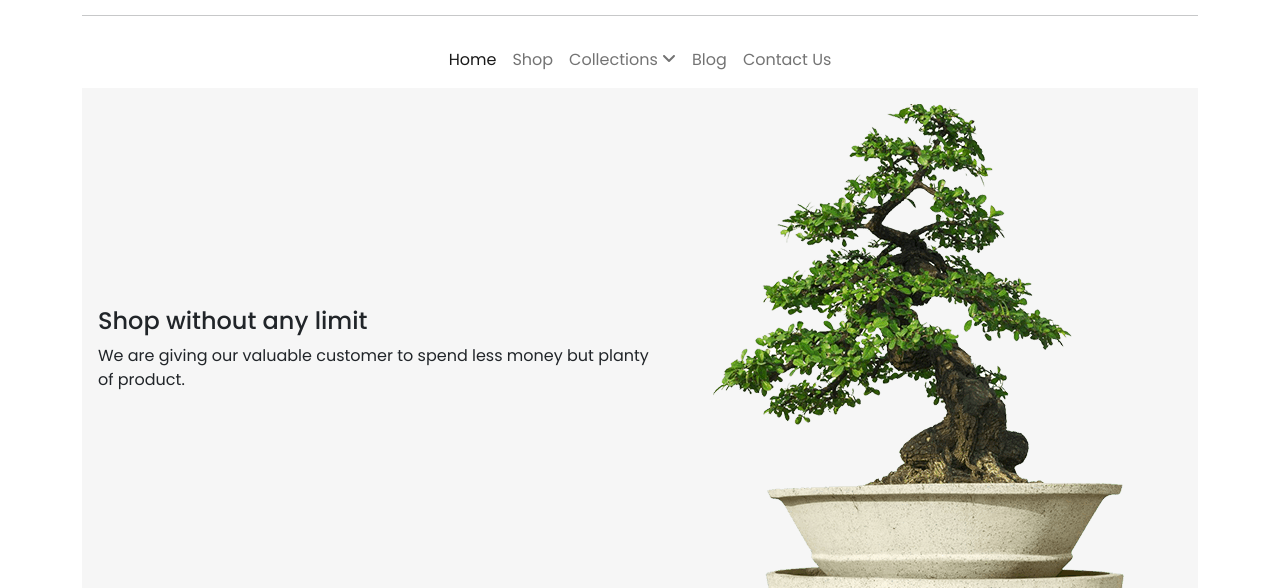
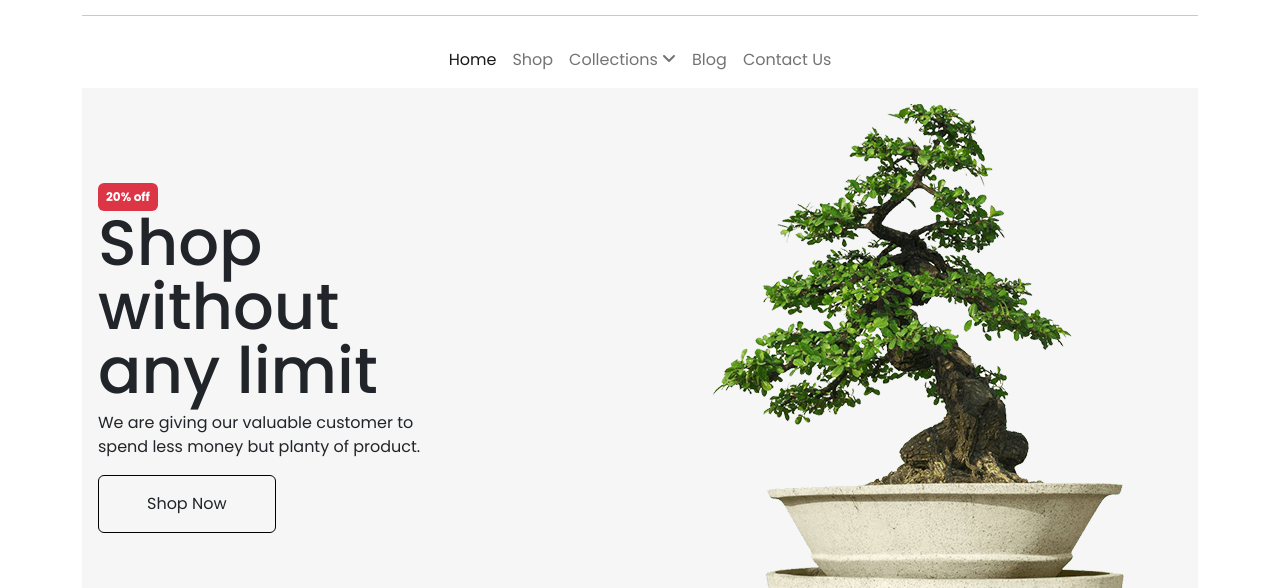
Before and after one commit to joy-ahmed/StoreofGione, a website: page index.html in a window 1280 px wide. Shown: the part 343-931 px from the top of the page. Drawn offline with nearby package versions, Linux system fonts and the light colour scheme.

Commit message:
added animation to the carousel

```diff
--- a/index.html
+++ b/index.html
@@ -145,7 +145,7 @@
   <!-- hero section start -->
   <!-- carousel -->
   <div class="container">
-    <div id="main-carousel" class="carousel slide" data-bs-ride="false">
+    <div id="main-carousel" class="carousel slide" data-bs-ride="true">
       <!-- <div class="carousel-indicators">
         <button type="button" data-bs-target="#carouselExampleIndicators" data-bs-slide-to="0" class="active" aria-current="true" aria-label="Slide 1"></button>
         <button type="button" data-bs-target="#carouselExampleIndicators" data-bs-slide-to="1" aria-label="Slide 2"></button>
@@ -155,22 +155,26 @@
         <div class="carousel-item active">
           <div class="inner-content d-flex">
             <div class="content">
-              <h4>Shop without any limit</h4>
+              <span class="badge bg-danger p-2">20% off</span>
+              <h2>Shop without any limit</h2>
               <p>We are giving our valuable customer to spend less money but planty of product.</p>
+              <button class="btn cta">Shop Now</button>
             </div>
             <div class="img-banner">
-              <img src="./img/carosel-1.png" alt="">
+              <img class="float-end" src="./img/carosel-1.png" alt="">
             </div>
           </div>
         </div>
         <div class="carousel-item">
           <div class="inner-content d-flex">
             <div class="content">
-              <h4>Shop without any limit</h4>
+              <span class="badge bg-danger">20% off</span>
+              <h2>Shop without any limit</h2>
               <p>We are giving our valuable customer to spend less money but planty of product.</p>
+              <button class="btn cta">Shop Now</button>
             </div>
             <div class="img-banner">
-              <img src="./img/carosel-2.png" alt="">
+              <img class="float-end" src="./img/carosel-2.png" alt="">
             </div>
           </div>
         </div>
--- a/scss/main.scss
+++ b/scss/main.scss
@@ -90,6 +90,61 @@ $font-family-sans-serif:'Poppins', sans-serif;
   }
   .inner-content{
     align-items: center;
+    justify-content: center;
     padding: 1rem;
+    .content{
+      flex: 1;
+      animation: leftToRight 1.5s ease .4s;
+      h2{
+        font-size: 4rem;
+        line-height: 4rem;
+      }
+    }
+    .img-banner{
+      flex: 2;
+      animation: bottomtoUp 1.5s ease .4s;
+    }
+    .cta{
+      padding: 1rem 3rem;
+      border: 1px solid #000;
+      outline: none;
+      position: relative;
+      background: transparent;
+      &:after{
+        content: "";
+        position: absolute;
+        top: 0;
+        left: 0;
+        width: 100%;
+        height: 100%;
+        opacity: 0;
+        color: invert(100%);
+        transform: translateX(-100%);
+        background: rgba(248, 109, 132, 0.781);
+        text-align: center;
+        transition: all .5s;
+      }
+      &:hover:after{
+        transform: translateX(0);
+        opacity: 1;
+      }
+    }
   }
 }
+
+@keyframes bottomtoUp {
+  from{
+    transform: translateY(50%);
+  }
+  to{
+    transform: translateY(0);
+  }
+}
+@keyframes leftToRight {
+  from{
+    transform: translateX(-50%);
+  }
+  to{
+    transform: translateX(0);
+  }
+}
```
Also changed, not shown: css/styles.css, 1 other file.
